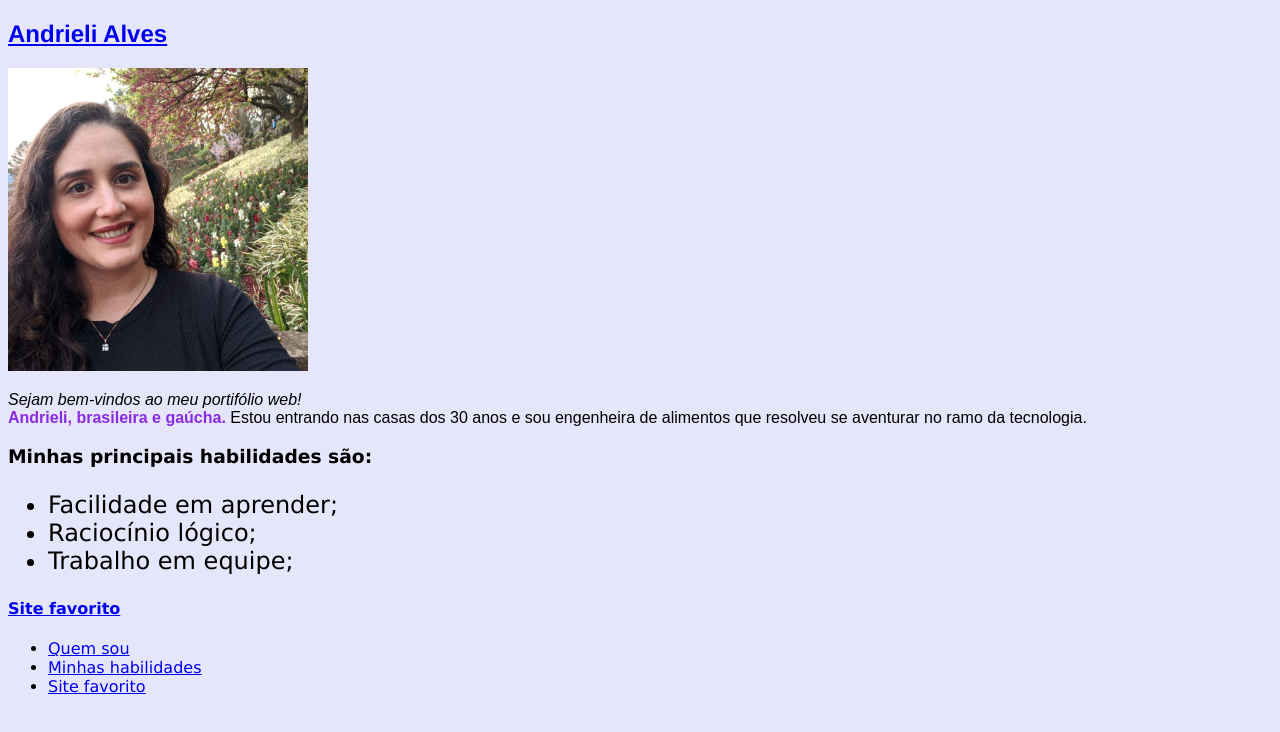
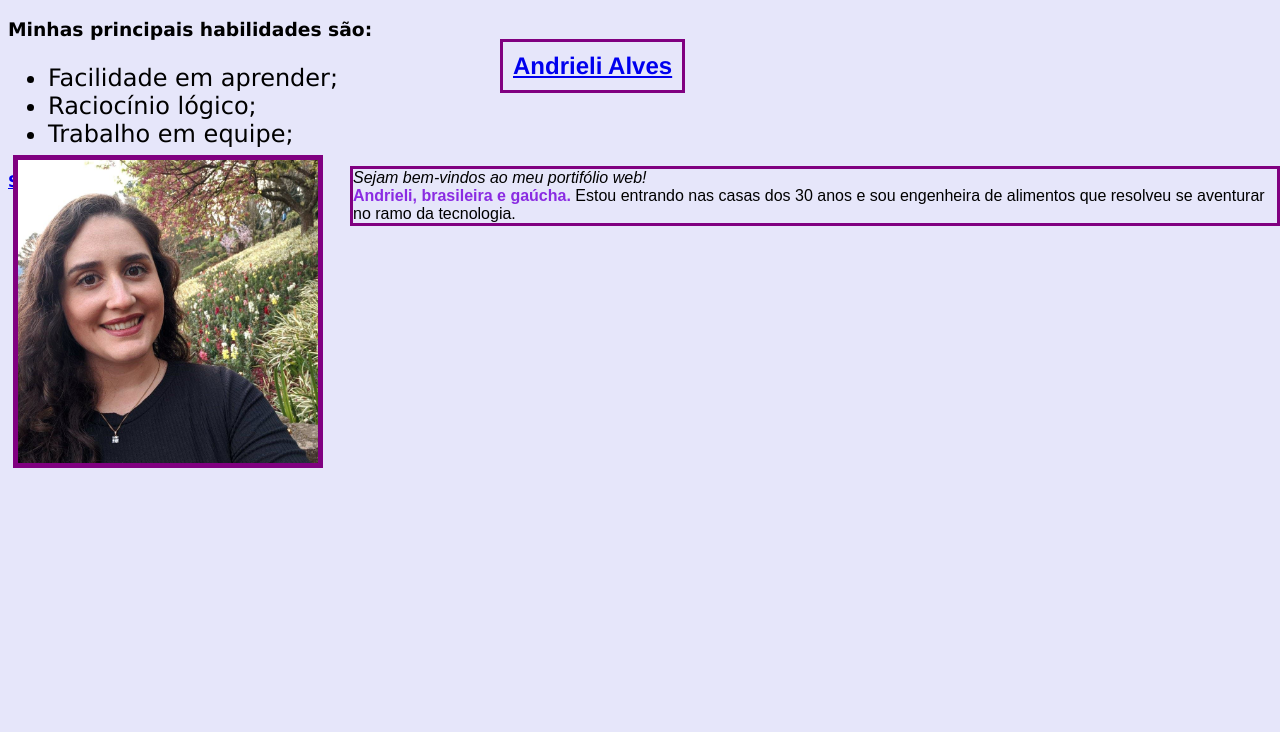
Before and after one commit to andrielisalves/andrielisalves.github.io, a plain HTML site: page index.html in a window 1280 px wide. Drawn offline with Linux system fonts and the light colour scheme.

Commit message:
Colocando em blocos

```diff
--- a/style.css
+++ b/style.css
@@ -22,3 +22,29 @@ strong {
 .minhas-habilidades {
   font-size: 24px;
 }
+
+h1{
+  text-align: center;
+  border: 3px solid purple;
+  left: 500px;
+  padding: 10px;
+  position: absolute;
+  z-index: 1;
+}
+
+img{
+  border: 5px solid purple;
+  float: left;
+  top: 150px;
+  margin: 5px;
+  position: absolute;
+  z-index: 2;
+}
+
+#quem-sou-eu{
+  border: 3px solid purple;
+  left: 350px;
+  top: 150px;
+  position: absolute;
+  z-index: 3;
+}
```
